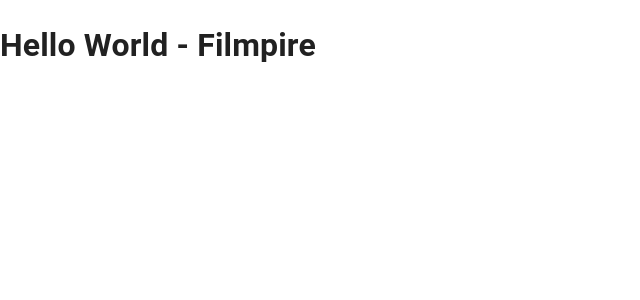
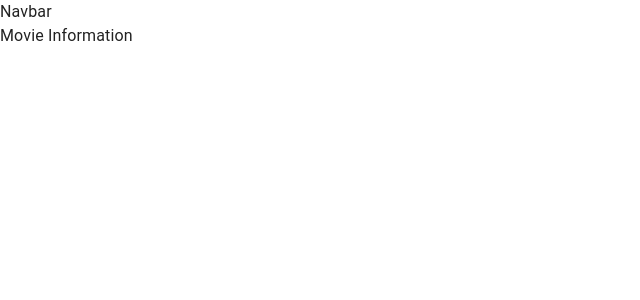
Before and after one commit to mavic111/filmpire, a React (Vite) app: page /movies/1 in a window 1280 px wide. Shown: the top 300 px of the page, without its empty margins (0-640 px from the left). Built offline with nearby package versions, Linux system fonts and the light colour scheme.

Commit message:
Create routes and page components

```diff
--- a/package.json
+++ b/package.json
@@ -15,6 +15,7 @@
     "@emotion/styled": "^11.11.5",
     "@mui/icons-material": "^5.15.18",
     "@mui/material": "^5.15.18",
+    "@mui/system": "^5.15.15",
     "@reduxjs/toolkit": "^2.2.5",
     "axios": "^1.6.8",
     "react": "^18.2.0",
--- a/src/App.jsx
+++ b/src/App.jsx
@@ -1,12 +1,21 @@
 import React from 'react';
 import { CssBaseline } from '@mui/material';
+import { Outlet } from 'react-router-dom';
+import { NavBar } from './components';
+import useStyles from './components/styles';
 
-const App = () => (
-
-  <div>
-    <CssBaseline />
-    <h1>Hello World - Filmpire</h1>
-  </div>
-);
-
+const App = () => {
+  const classes = useStyles();
+  return (
+    <div className={classes.root}>
+      <CssBaseline />
+      <NavBar />
+      <main className={classes.content}>
+        <div className={classes.toolbar}>
+          <Outlet />
+        </div>
+      </main>
+    </div>
+  );
+};
 export default App;
--- /dev/null
+++ b/src/components/Actors/Actors.jsx
@@ -0,0 +1,9 @@
+import React from 'react';
+
+const Actors = () => (
+  <div>
+    Actors
+  </div>
+);
+
+export default Actors;
--- /dev/null
+++ b/src/components/MovieInformation/MovieInformation.jsx
@@ -0,0 +1,9 @@
+import React from 'react';
+
+const MovieInformation = () => (
+  <div>
+    Movie Information
+  </div>
+);
+
+export default MovieInformation;
--- /dev/null
+++ b/src/components/Movies/Movies.jsx
@@ -0,0 +1,9 @@
+import React from 'react';
+
+const Movies = () => (
+  <div>
+    Movies
+  </div>
+);
+
+export default Movies;
--- /dev/null
+++ b/src/components/NavBar/NavBar.jsx
@@ -0,0 +1,11 @@
+import React from 'react';
+import { AppBar } from '@mui/material';
+
+const NavBar = () => (
+  <>
+    <AppBar position="fixed" />
+    <div>Navbar</div>
+  </>
+);
+
+export default NavBar;
--- /dev/null
+++ b/src/components/Profiles/Profiles.jsx
@@ -0,0 +1,9 @@
+import React from 'react';
+
+const Profiles = () => (
+  <div>
+    Profiles
+  </div>
+);
+
+export default Profiles;
--- /dev/null
+++ b/src/components/index.js
@@ -0,0 +1,5 @@
+export { default as Actors } from './Actors/Actors';
+export { default as MovieInformation } from './MovieInformation/MovieInformation';
+export { default as Movies } from './Movies/Movies';
+export { default as NavBar } from './NavBar/NavBar';
+export { default as Profiles } from './Profiles/Profiles';
--- /dev/null
+++ b/src/components/styles.js
@@ -0,0 +1,29 @@
+import { styled } from '@mui/system';
+
+export const Root = styled('div')({
+  display: 'flex',
+  height: '100%',
+});
+
+export const Content = styled('main')({
+  flexGrow: '1',
+  padding: '2em',
+});
+
+export const Toolbar = styled('div')({
+  height: '70px',
+});
+
+export default styled(() => ({
+  root: {
+    display: 'flex',
+    height: '100%',
+  },
+  content: {
+    flexGrow: '1',
+    padding: '2em',
+  },
+  toolbar: {
+    height: '70px',
+  },
+}));
--- a/src/main.jsx
+++ b/src/main.jsx
@@ -1,9 +1,22 @@
 import React from 'react';
 import ReactDOM from 'react-dom/client';
-import App from './App.jsx';
+import { createBrowserRouter, createRoutesFromElements, RouterProvider, Route } from 'react-router-dom';
+import App from './App';
+import { MovieInformation, Profiles, Actors, Movies } from './components';
+
+const router = createBrowserRouter(
+  createRoutesFromElements(
+    <Route path="/" element={<App />}>
+      <Route path="/" element={<Movies />} />
+      <Route path="movies/:id" element={<MovieInformation />} />
+      <Route path="actors/:id" element={<Actors />} />
+      <Route path="profiles/:id" element={<Profiles />} />
+    </Route>,
+  ),
+);
 
 ReactDOM.createRoot(document.getElementById('root')).render(
   <React.StrictMode>
-    <App />
+    <RouterProvider router={router} />
   </React.StrictMode>,
 );
```
Also changed, not shown: 1 other file (tests, documents, lock files or other folders).
